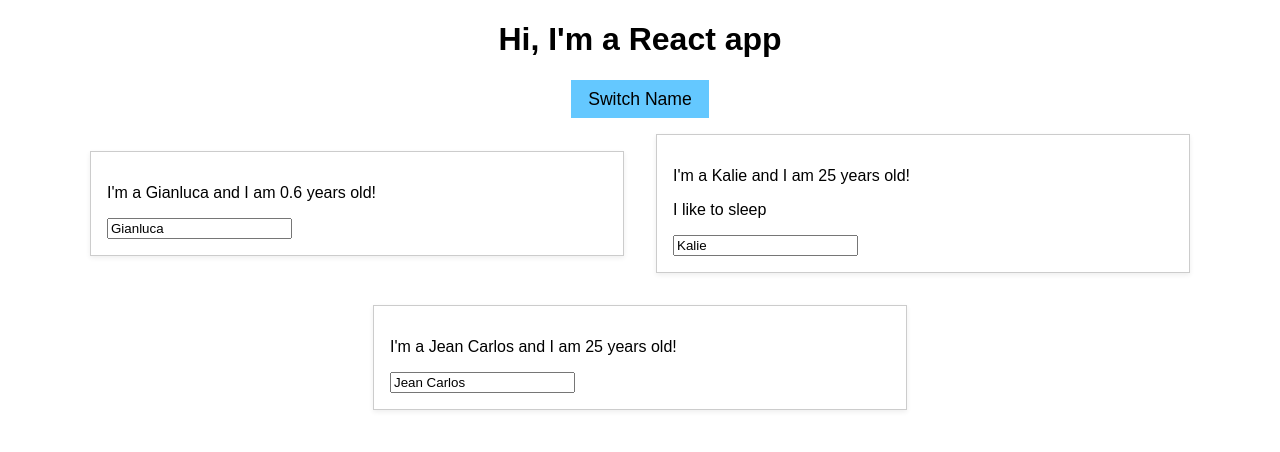
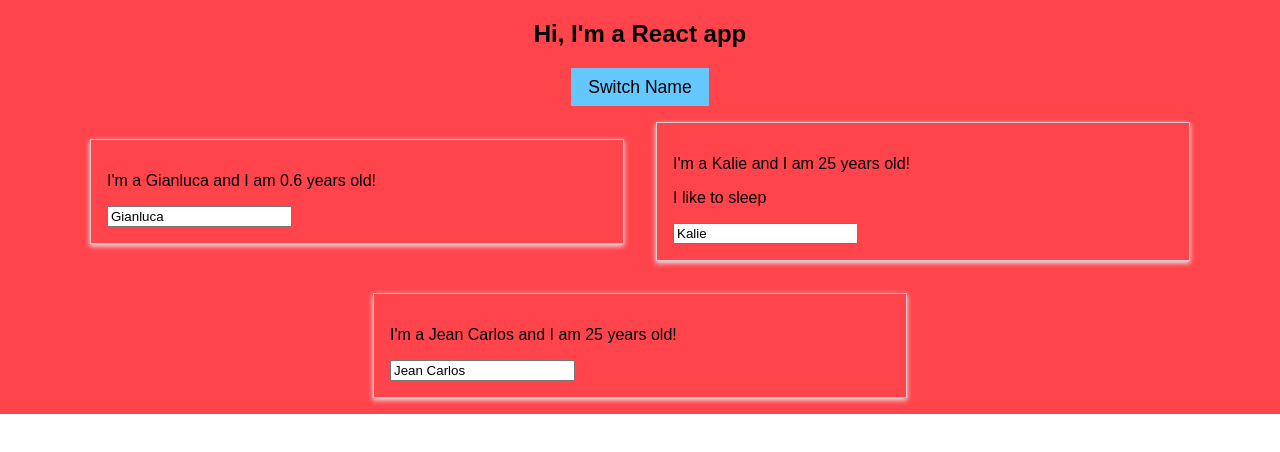
Before and after one commit to jccedre/react-class, a React (Create React App) app: page / in a window 1280 px wide. Shown: the top 452 px of the page. Built offline with nearby package versions, Linux system fonts and the light colour scheme.

Commit message:
Added Styled Components

```diff
--- a/package.json
+++ b/package.json
@@ -3,9 +3,13 @@
   "version": "0.1.0",
   "private": true,
   "dependencies": {
+    "ajv-keywords": "^3.2.0",
+    "babel-plugin-styled-components": "^1.5.1",
+    "hedron": "^0.7.1",
     "react": "^16.4.2",
     "react-dom": "^16.4.2",
-    "react-scripts": "1.1.4"
+    "react-scripts": "1.1.4",
+    "styled-components": "^3.4.5"
   },
   "scripts": {
     "start": "react-scripts start",
--- a/src/App.js
+++ b/src/App.js
@@ -1,8 +1,12 @@
 import React, { Component } from 'react';
 import './App.css';
+import styled, { keyframes, ThemeProvider } from 'styled-components';
+import { main } from './Styles/Main';
+import StyledSection from './Grid/StyledSection';
 import Person from './Person/Person';
 
 class App extends Component {
+
   state = {
     persons: [
       { name: 'Gianluca', age: 0.6 },
@@ -36,7 +40,8 @@ class App extends Component {
 
   render() {
     return (
-      <div className="App">
+      <ThemeProvider theme={main}>
+        <StyledSection>
           <div className="header">
             <h1>Hi, I'm a React app</h1>
             <button onClick={() => this.switchNameHandler('Testing!!')}>Switch Name</button>
@@ -53,7 +58,8 @@ class App extends Component {
           <Person
             name={this.state.persons[2].name}
             age={this.state.persons[2].age} />
-      </div>
+        </StyledSection>
+      </ThemeProvider>
     );
   }
 }
--- /dev/null
+++ b/src/Grid/StyledSection.js
@@ -0,0 +1,13 @@
+import React from 'react';
+import styled from 'styled-components';
+
+
+const StyledSection = styled.section`
+  display: flex;
+  flex-flow: row wrap;
+  justify-content: center;
+  align-items: center;
+  background-color: ${props => props.theme.colors.red};
+`;
+
+export default StyledSection;
--- /dev/null
+++ b/src/Styles/Colors.js
@@ -0,0 +1,6 @@
+const colors = {
+  blue: '#8edaff',
+  red: '#ff444c',
+}
+
+export default colors;
--- /dev/null
+++ b/src/Styles/Main.js
@@ -0,0 +1,5 @@
+import colors from './Colors';
+
+export const main = {
+  colors: colors,
+};
```
Also changed, not shown: .babelrc (added), 1 other file (tests, documents, lock files or other folders). Lines whose indentation alone changed are shown as unchanged.
